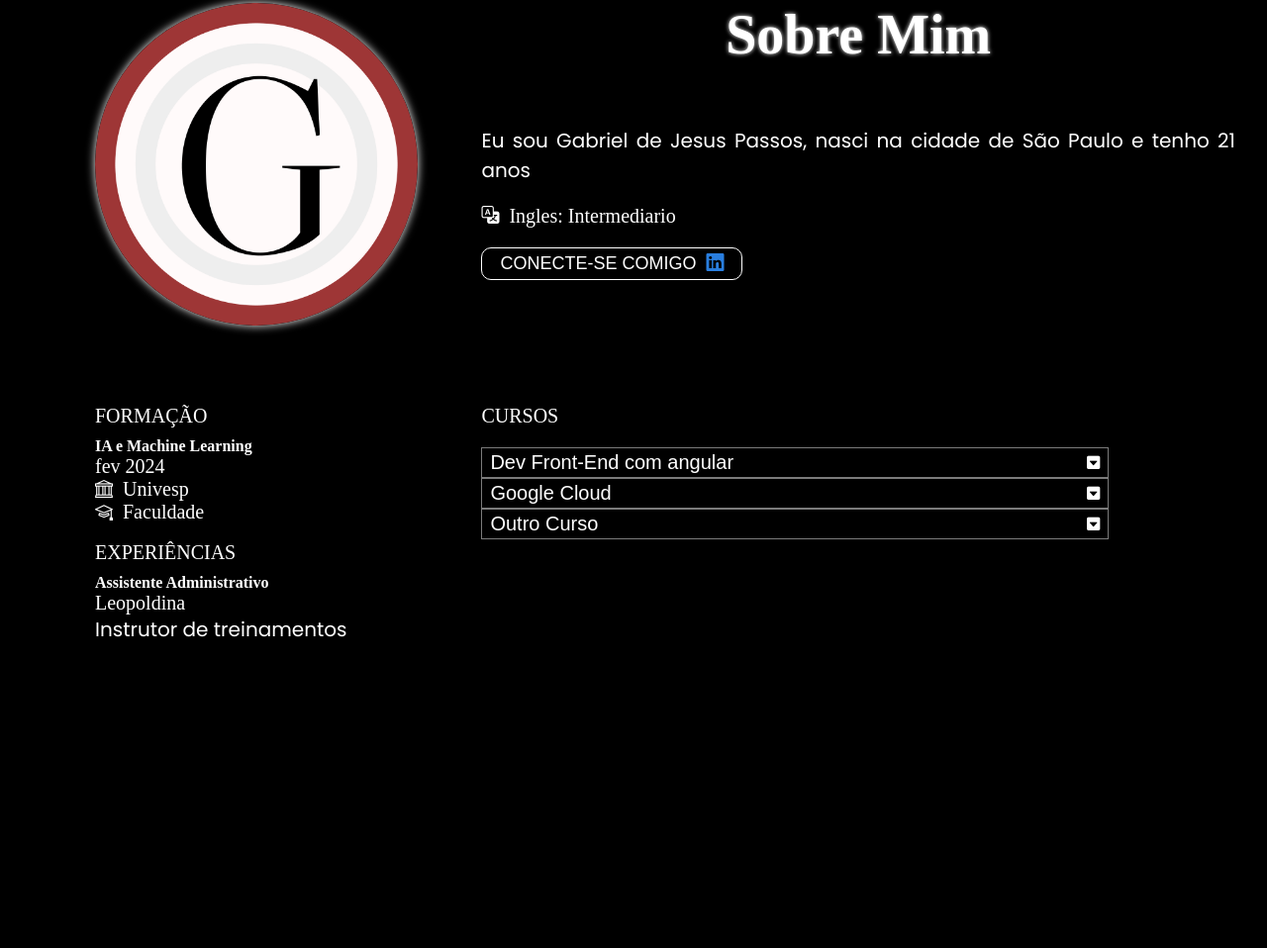
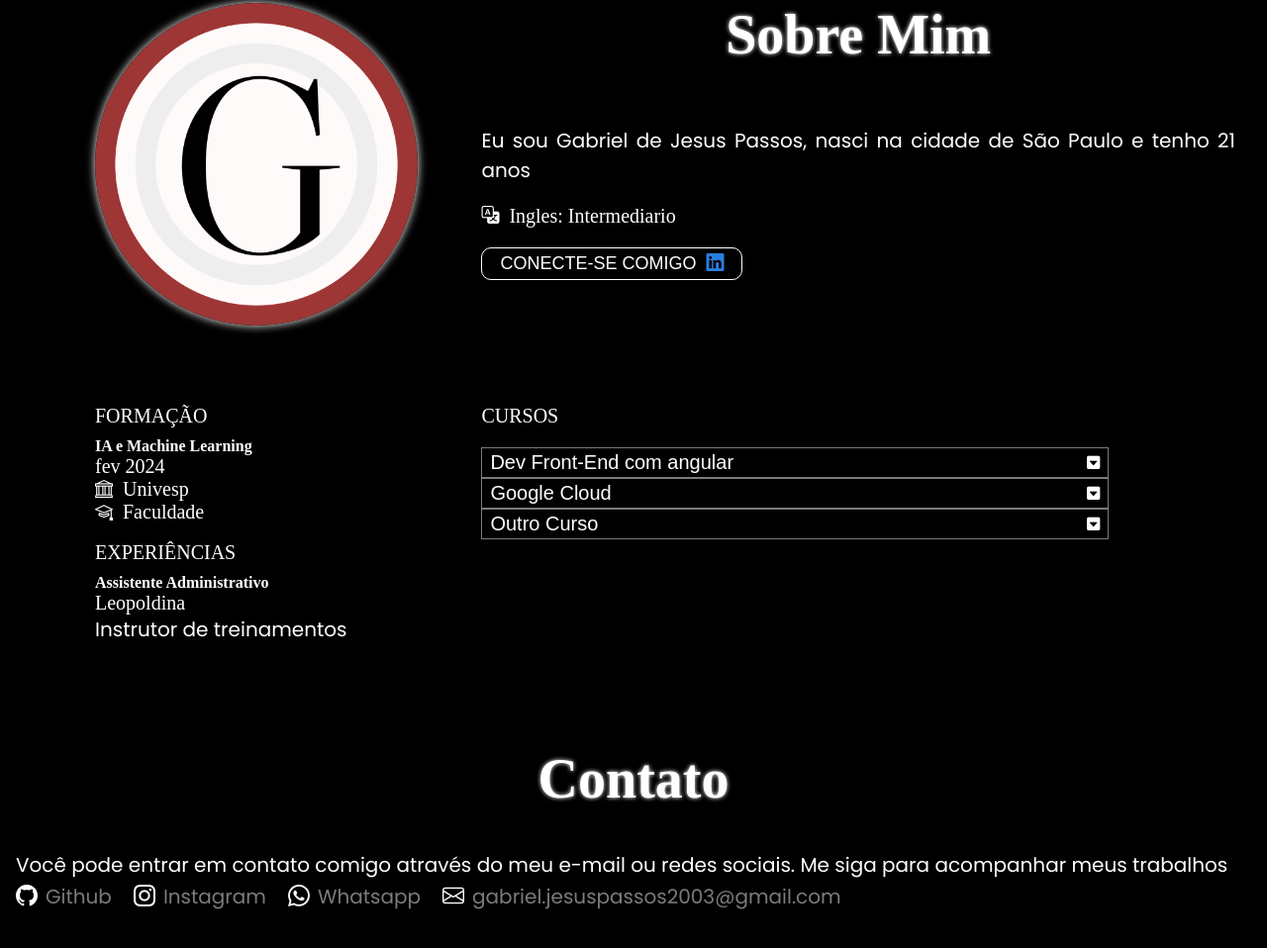
Before and after one commit to gbrljp/diweb, a plain HTML site: page index.html in a window 1280 px wide. Shown: the part 2682-3640 px from the top of the page at 99% size. Before the commit the page ends 3477 px from the top, so only its background shows below. Drawn offline with nearby package versions, Linux system fonts and the light colour scheme.

Commit message:
upload gmail

```diff
--- a/index.html
+++ b/index.html
@@ -433,6 +433,45 @@
 
     <section id="contato" class="contato">
 
+        <h2> Contato</h2>
+
+        <p> Você pode entrar em contato comigo através do meu e-mail ou redes sociais. Me siga para acompanhar meus trabalhos
+        </p>
+        <ul class="menu menu-social">
+
+            <li>
+                <a class="menu-link" href="https://github.com/gbrljp" target="_blank">
+                    <i class="menu-icon bi bi-github"></i>
+                    <span> Github</span>
+                </a>
+            </li>
+            <li>
+                <a class="menu-link" href="https://www.instagram.com/gbrl.jp/" target="_blank">
+                    <i class="menu-icon bi bi-instagram"></i>
+                    <span> Instagram</span>
+                </a>
+            </li>
+            <li>
+                <a class="menu-link" href="http://wa.me/+5511951443598" target="_blank">
+                    <i class="menu-icon bi bi-whatsapp"></i>
+                    <span> Whatsapp</span>
+                </a>
+            </li>
+            <li>
+                <a class="menu-link" href="mailto: gabriel.jesuspassos2003@gmail.com">
+
+                    <i class="menu-icon bi bi-envelope"></i>
+                    <span class="email"> gabriel.jesuspassos2003@gmail.com </span>
+                    <!-- <button class="btn btn-primary">
+                        <span class="email"> gabriel.jesuspassos2003@gmail.com</span>
+                    </button> -->
+
+                </a>
+            </li>
+
+        </ul>
+
+        <!-- E-mail -->
     </section>
 
     <script src="js/script.js"> </script>
```
